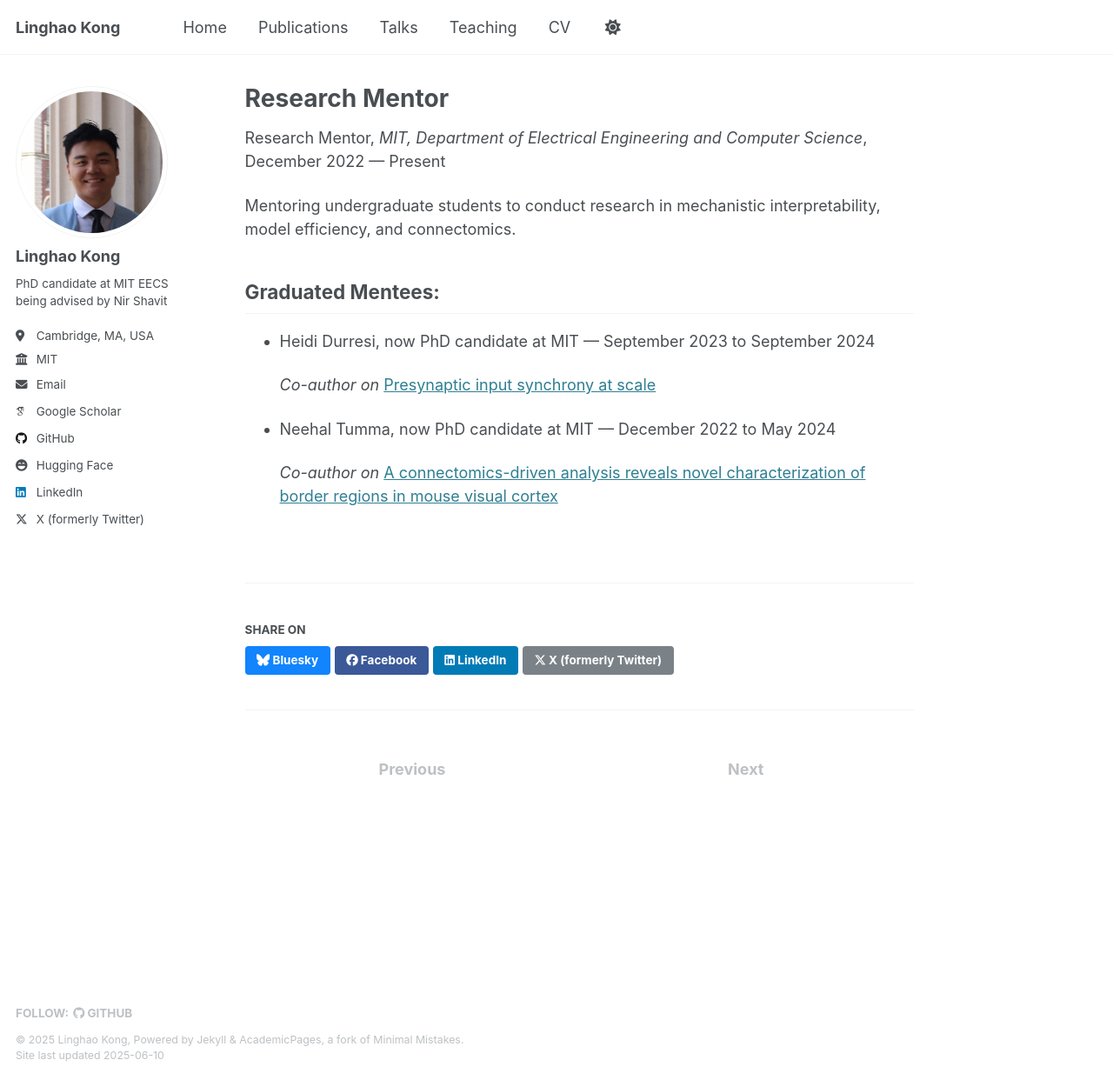
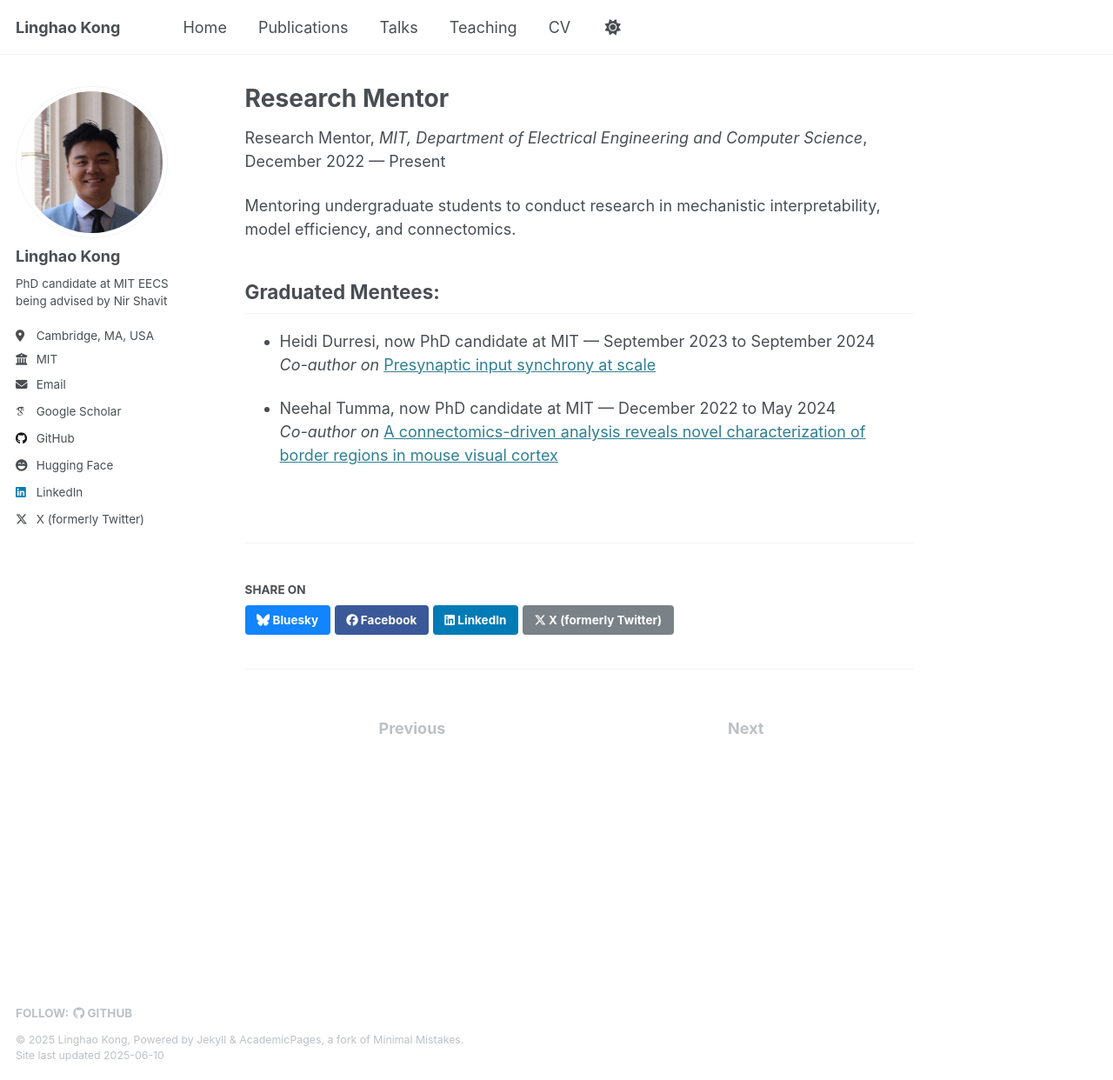
Before and after one commit to Lin-K76/Lin-K76.github.io, a Jekyll site: the page built from _teaching/2022-research.md, in a window 1280 px wide and 1242 px high. Shown: the whole window at 87% size. Built offline with Jekyll 4.4.1, drawn with Linux system fonts in a browser that asks for light colours; some web fonts are replaced.

Commit message:
Updates formatting

```diff
--- a/_teaching/2022-research.md
+++ b/_teaching/2022-research.md
@@ -14,10 +14,8 @@ Mentoring undergraduate students to conduct research in mechanistic interpretabi
 
 ## Graduated Mentees:
 
-- Heidi Durresi, now PhD candidate at MIT &mdash; September 2023 to September 2024
-
+- Heidi Durresi, now PhD candidate at MIT &mdash; September 2023 to September 2024<br>
   _Co-author on_ [Presynaptic input synchrony at scale](/publication/2025-presynaptic)
 
-- Neehal Tumma, now PhD candidate at MIT &mdash; December 2022 to May 2024
-
+- Neehal Tumma, now PhD candidate at MIT &mdash; December 2022 to May 2024<br>
   _Co-author on_ [A connectomics-driven analysis reveals novel characterization of border regions in mouse visual cortex](/publication/2025-connectomics)
```
